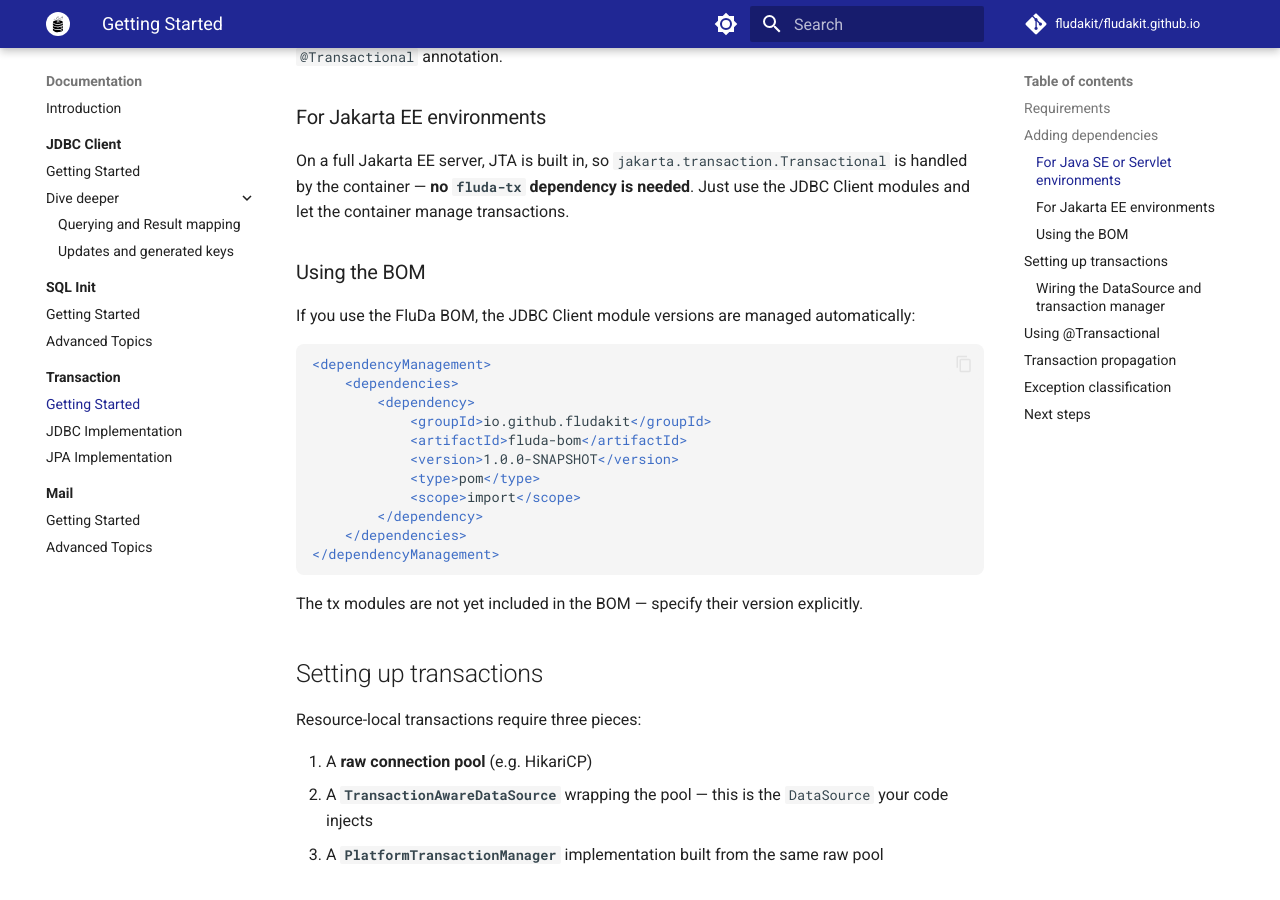
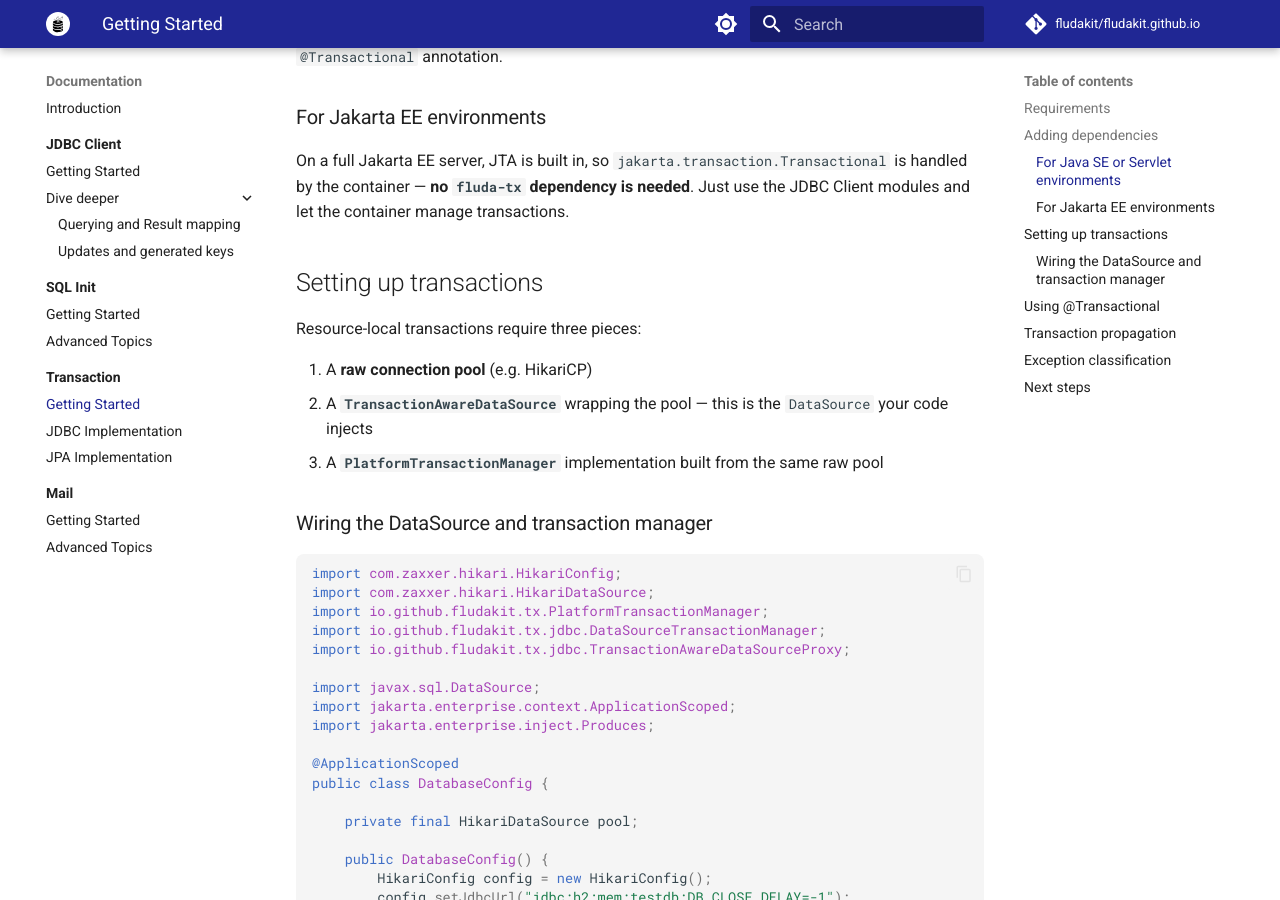
Before and after one commit to fludakit/fludakit.github.io, an MkDocs documentation site: the page built from docs/documentation/tx/getting-started.md, in a window 1280 px wide and 900 px high, scrolled down 1265 px. Built offline with MkDocs 1.6.1 and Material for MkDocs 9.7.7, drawn with Linux system fonts in a browser that asks for light colours; comment, search, counter and statistics services are not loaded.

Commit message:
Remove BOM section from tx getting-started

````diff
--- a/docs/documentation/tx/getting-started.md
+++ b/docs/documentation/tx/getting-started.md
@@ -52,26 +52,6 @@ The tx modules declare the CDI API and `jakarta.transaction-api` as `provided`:
 ### For Jakarta EE environments
 
 On a full Jakarta EE server, JTA is built in, so `jakarta.transaction.Transactional` is handled by the container — **no `fluda-tx` dependency is needed**. Just use the JDBC Client modules and let the container manage transactions.
-
-### Using the BOM
-
-If you use the FluDa BOM, the JDBC Client module versions are managed automatically:
-
-```xml
-<dependencyManagement>
-    <dependencies>
-        <dependency>
-            <groupId>io.github.fludakit</groupId>
-            <artifactId>fluda-bom</artifactId>
-            <version>1.0.0-SNAPSHOT</version>
-            <type>pom</type>
-            <scope>import</scope>
-        </dependency>
-    </dependencies>
-</dependencyManagement>
-```
-
-The tx modules are not yet included in the BOM — specify their version explicitly.
 
 ## Setting up transactions
 
````
